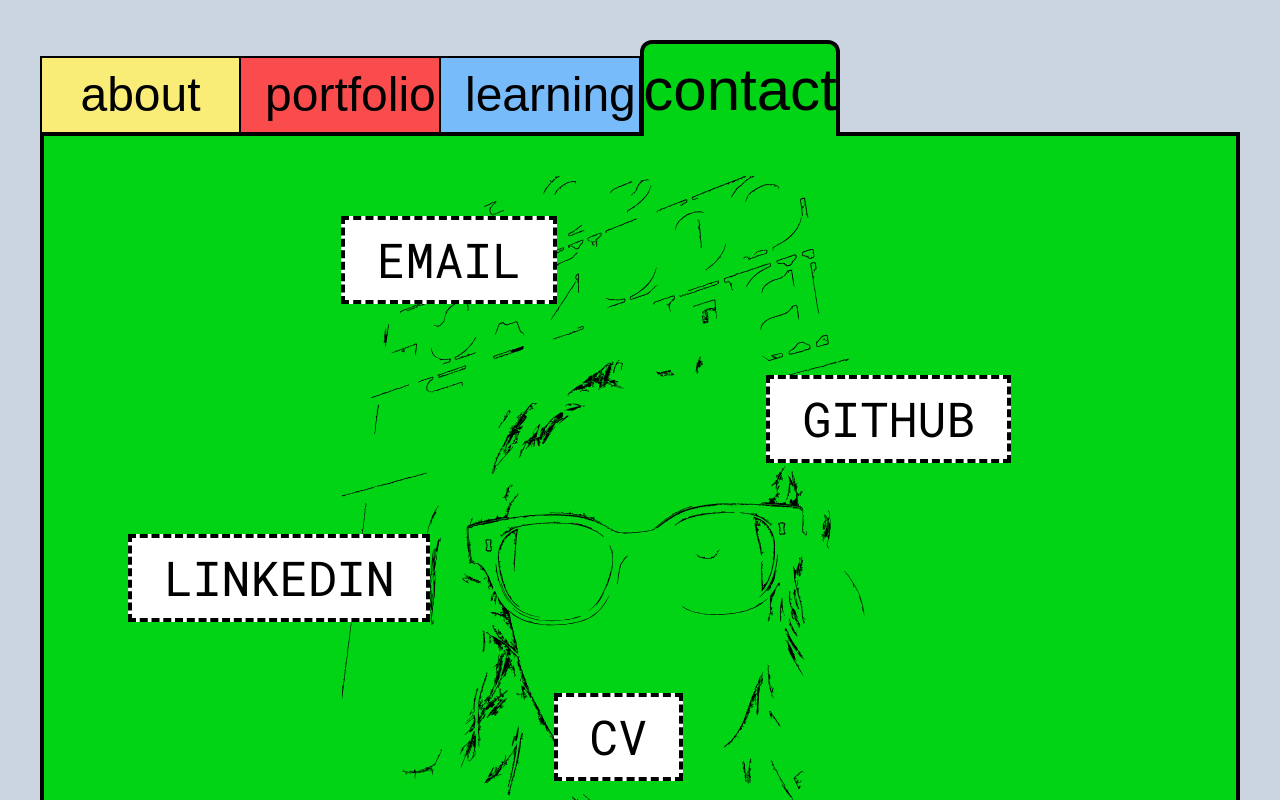
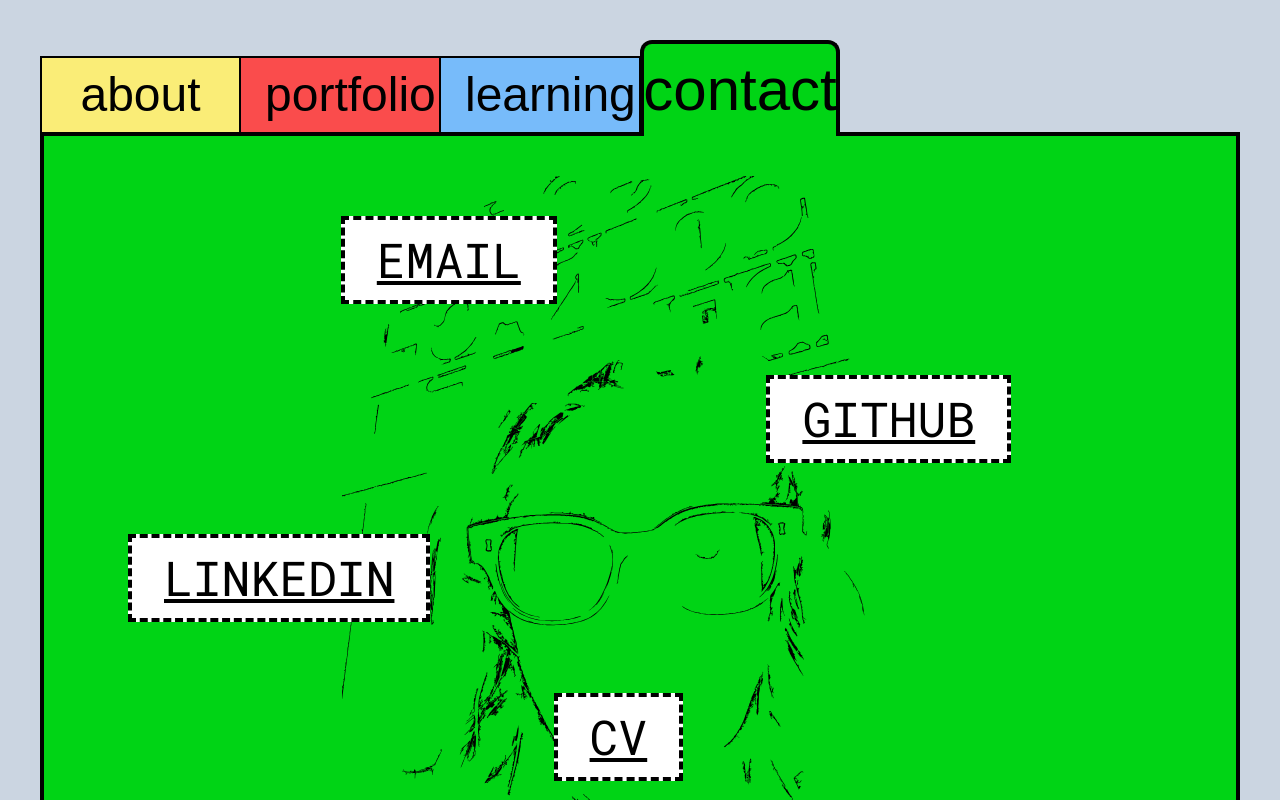
Before and after one commit to olgaTheCreator/olga-the-creator, a Next.js app: page /contact in a window 1280 px wide. Shown: the top 800 px of the page. Built offline with nearby package versions, Linux system fonts and the light colour scheme; a web font is replaced by a local one.

Commit message:
added underlines under all links, move visible text on dulwich hamlet screenshot

```diff
--- a/src/app/contact/page.tsx
+++ b/src/app/contact/page.tsx
@@ -28,7 +28,7 @@
         transition={{
           duration: 0.5,
         }}
-        className="grid z-10 lg:gap-10 gap-6 grid-cols-5 grid-rows-4 max-w-screen-lg lg:mt-10 mb-6 h-5/6 relative"
+        className="grid  z-10 lg:gap-10 gap-6 grid-cols-5 grid-rows-4 max-w-screen-lg lg:mt-10 mb-6 h-5/6 relative"
       >
         <a
           href="mailto:curylo.olga@gmail.com"
@@ -42,7 +42,7 @@
             transition={{
               duration: 0.4,
             }}
-            className="bg-white md:px-8 px-6 py-2 md:py-4 text-4xl md:text-5xl border-4 border-black relative border-dashed leading-relaxed hover:rounded-full hover:border-8 transition-all duration-100 hover:font-medium "
+            className="bg-white underline  md:px-8 px-6 py-2 md:py-4 text-4xl md:text-5xl border-4 border-black relative border-dashed leading-relaxed hover:rounded-full hover:border-8 transition-all duration-100 hover:font-medium "
           >
             EMAIL
           </motion.button>
@@ -60,7 +60,7 @@
             transition={{
               duration: 0.3,
             }}
-            className="bg-white md:px-8 px-6 py-2 md:py-4 text-4xl md:text-5xl  border-4 border-black border-dashed leading-relaxed hover:rounded-full hover:border-8 transition-all duration-100 hover:font-medium"
+            className="bg-white underline  md:px-8 px-6 py-2 md:py-4 text-4xl md:text-5xl  border-4 border-black border-dashed leading-relaxed hover:rounded-full hover:border-8 transition-all duration-100 hover:font-medium"
           >
             GITHUB
           </motion.button>
@@ -78,7 +78,7 @@
             transition={{
               duration: 0.35,
             }}
-            className="bg-white md:px-8 px-6 py-2 md:py-4 text-4xl md:text-5xl  border-4 border-black border-dashed leading-relaxed hover:rounded-full hover:border-8 transition-all duration-100 hover:font-medium"
+            className="bg-white underline  md:px-8 px-6 py-2 md:py-4 text-4xl md:text-5xl  border-4 border-black border-dashed leading-relaxed hover:rounded-full hover:border-8 transition-all duration-100 hover:font-medium"
           >
             LINKEDIN
           </motion.button>
@@ -97,7 +97,7 @@
             transition={{
               duration: 0.45,
             }}
-            className="bg-white md:px-8 px-6 py-2 md:py-4 text-4xl md:text-5xl  border-4 border-black border-dashed leading-relaxed hover:rounded-full hover:border-8 transition-all duration-100 hover:font-medium"
+            className="bg-white underline  md:px-8 px-6 py-2 md:py-4 text-4xl md:text-5xl  border-4 border-black border-dashed leading-relaxed hover:rounded-full hover:border-8 transition-all duration-100 hover:font-medium"
           >
             CV
           </motion.button>
--- a/src/app/portfolio/DuwlichHamletImageComponent.tsx
+++ b/src/app/portfolio/DuwlichHamletImageComponent.tsx
@@ -18,14 +18,6 @@
             src={dulwichhamlet}
             alt="screenshot of Dulwich Hamlet FC fanpage"
           />
-
-          <p className="text-white  underline absolute top-20 lg:top-32  left-2 lg:left-4 text-3xl group-hover:text-4xl w-full transition-all duration-500">
-            {" "}
-            Click to go to <br />
-            Dulwich Hamlet
-            <br />
-            fanpage!
-          </p>
         </Link>
       </div>
       <div className="bg-white  max-w-sm lg:max-w-xl w-full flex mx-auto sm:mx-0 mt-6 p-4 h-max text-2xl border-4 group border-black border-dashed relative group hover:bg-black hover:border-white transition-all duration-300">
@@ -40,6 +32,13 @@
             src={dulwichhamlet2}
             alt="screenshot of Dulwich Hamlet FC fanpage"
           />
+          <p className="text-white backdrop-blur-md  underline absolute top-8 lg:top-24 left-12  lg:left-[45%] text-3xl group-hover:text-4xl transition-all duration-500">
+            {" "}
+            Click to go to <br />
+            Dulwich Hamlet
+            <br />
+            fanpage!
+          </p>
         </Link>
       </div>
     </div>
--- a/src/components/about/AboutMeComponent.tsx
+++ b/src/components/about/AboutMeComponent.tsx
@@ -62,7 +62,7 @@
         className="bg-white lg:hover:scale-125 transition-all duration-500 lg:hover:border-blue_bright lg:w-sm max-w-sm p-2 2xl:p-4 -ml-3 lg:ml-0 lg:col-start-1 xl:col-span-3 lg:col-span-4 xl:mx-6 lg:row-start-2 lg:row-span-2 xl:row-span-3 xl:mt-20 text-2xl border-8 border-black border-double leading-relaxed "
       >
         <Link href="https://certificates.cs50.io/2d31df6e-250e-4be8-979d-6d9c7ad6059d.pdf?size=letter">
-          <p className="font-bold">Harvard CS50 Certificate:</p>
+          <p className="font-bold underline">Harvard CS50 Certificate:</p>
           <Image
             className="mt-4"
             src="/images/CS50xOlgaCurylo.png"
@@ -141,7 +141,7 @@
             initial={{ opacity: 0, scale: 0.5 }}
             animate={{ opacity: 1, scale: 1 }}
             transition={{ duration: 0.5 }}
-            className="bg-white group lg:hover:border-dashed lg:hover:rounded-xl lg:hover:shadow-lg lg:hover:shadow-[#c4e2fd] md:w-48 lg:w-56 lg:hover:border-blue_bright relative lg:mt-4 lg:mx-4 2xl:ml-2 2xl:mr-0 2xl:p-6 p-2 lg:p-4 text-2xl max-w-md lg:w-md border-4 border-black border-dashed lg:border-dotted leading-relaxed"
+            className="bg-white group underline lg:hover:border-dashed lg:hover:rounded-xl lg:hover:shadow-lg lg:hover:shadow-[#c4e2fd] md:w-48 lg:w-56 lg:hover:border-blue_bright relative lg:mt-4 lg:mx-4 2xl:ml-2 2xl:mr-0 2xl:p-6 p-2 lg:p-4 text-2xl max-w-md lg:w-md border-4 border-black border-dashed lg:border-dotted leading-relaxed"
           >
             I want to learn about{" "}
             <span className="lg:group-hover:font-bold ">scalability</span>.
```
